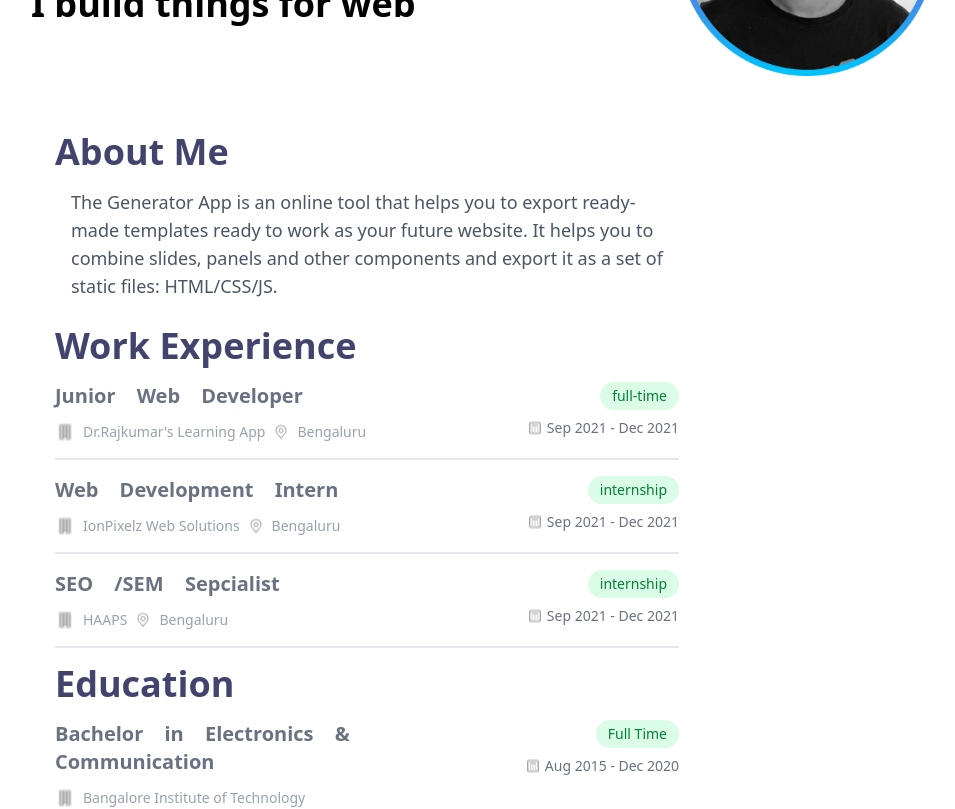
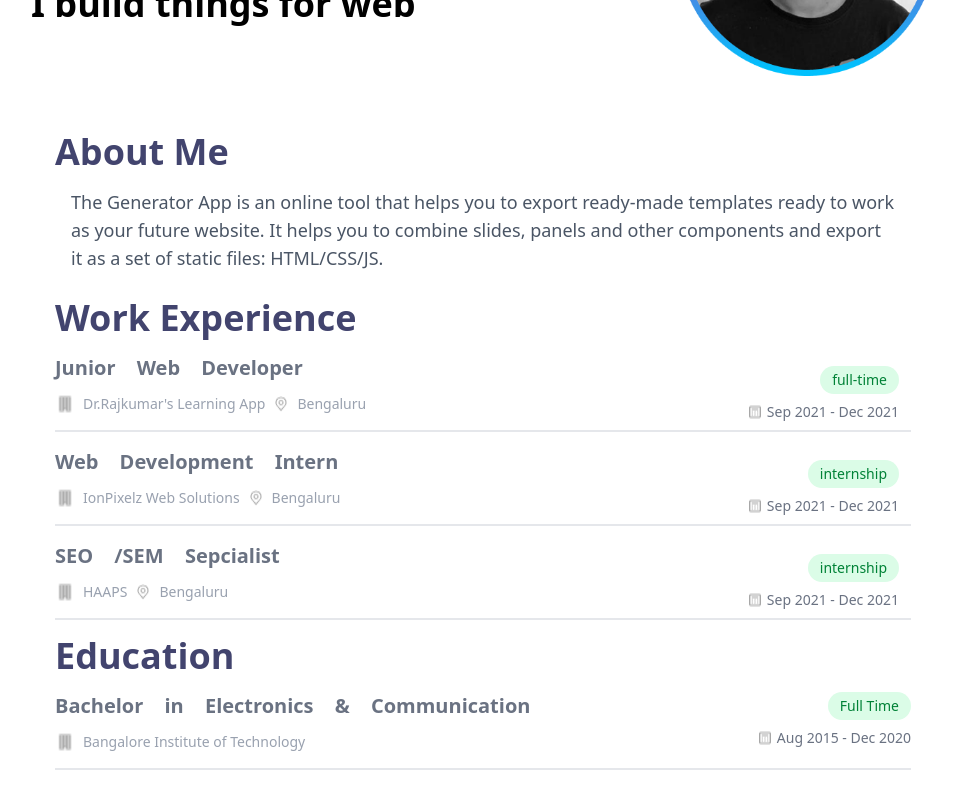
Before and after one commit to mwenaro/gomycode-react-ts-dev-portfolio, a React (Vite) app: page / in a window 1280 px wide. Shown: the part 420-1229 px from the top of the page, without its empty margins (157-1112 px from the left). Built offline with nearby package versions, Linux system fonts and the light colour scheme.

Commit message:
update the about section by adding an about component

```diff
--- a/src/components/AboutSection.tsx
+++ b/src/components/AboutSection.tsx
@@ -1,6 +1,8 @@
+import { JobExperience } from "./about/JobExperience";
+
 export function About() {
   return (
-    <section className=" px-18 py-2 max-w-3xl  ">
+    <section className=" px-4 md:px-18 py-2   ">
       {/* About me */}
       <div>
         <h2 className="text-4xl font-bold text-[#42446E]">About Me</h2>
@@ -17,125 +19,24 @@ export function About() {
         <h2 className=" mb-4 text-4xl font-bold text-[#42446E]">
           Work Experience
         </h2>
-
-        {/* Job 1 */}
-        <div className=" mb-4 border-b-2 border-gray-200 pb-4 flex justify-between items-start gap-4 flex-wrap">
-          {/* Left side */}
-          <div className="flex flex-col gap-2">
-            <h3 className="text-xl font-semibold text-gray-500 [word-spacing:1rem] mb-1">
-              Junior Web Developer
-            </h3>
-            <div className="flex items-center gap-2 flex-wrap">
-              <img
-                src="/images/jobicons.png"
-                alt="job icon"
-                className="w-5 h-5"
-              />
-              <p className="text-sm text-gray-400">
-                Dr.Rajkumar's Learning App
-              </p>
-              <img
-                src="/images/location.png"
-                alt="location icon"
-                className="w-4 h-4"
-              />
-              <span className="text-sm text-gray-400">Bengaluru</span>
-            </div>
-          </div>
-          {/* Right side */}
-          <div className="flex flex-col items-end gap-2 text-sm text-gray-500 min-w-fit">
-            <span className="inline-block px-3 py-1 bg-green-100 text-green-700 rounded-3xl">
-              full-time
-            </span>
-            {/* Calendar */}
-            <div className="flex items-center gap-1">
-              <img
-                src="/calender.png"
-                alt="calendar icon"
-                className="w-4 h-4"
-              />
-              <span>Sep 2021 - Dec 2021</span>
-            </div>
-          </div>
-        </div>
-
-        {/* Job 2 */}
-        <div className=" mb-4 border-b-2 border-gray-200 pb-4 flex justify-between items-start gap-4 flex-wrap">
-          {/* Left side */}
-          <div className="flex flex-col gap-2">
-            <h3 className="text-xl font-semibold text-gray-500 [word-spacing:1rem] mb-1">
-              Web Development Intern
-            </h3>
-            <div className="flex items-center gap-2 flex-wrap">
-              <img
-                src="/images/jobicons.png"
-                alt="job icon"
-                className="w-5 h-5"
-              />
-              <p className="text-sm text-gray-400">IonPixelz Web Solutions </p>
-              <img
-                src="/images/location.png"
-                alt="location icon"
-                className="w-4 h-4"
-              />
-              <span className="text-sm text-gray-400">Bengaluru</span>
-            </div>
-          </div>
-          {/* Right side */}
-          <div className="flex flex-col items-end gap-2 text-sm text-gray-500 min-w-fit">
-            <span className="inline-block px-3 py-1 bg-green-100 text-green-700 rounded-3xl">
-              internship
-            </span>
-            {/* Calendar*/}
-            <div className="flex items-center gap-1">
-              <img
-                src="/calender.png"
-                alt="calendar icon"
-                className="w-4 h-4"
-              />
-              <span>Sep 2021 - Dec 2021</span>
-            </div>
-          </div>
-        </div>
-
-        {/* Job 3 */}
-        <div className=" mb-4 border-b-2 border-gray-200 pb-4 flex justify-between items-start gap-4 flex-wrap">
-          {/* Left side */}
-          <div className="flex flex-col gap-2">
-            <h3 className="text-xl font-semibold text-gray-500 [word-spacing:1rem] mb-1">
-              SEO /SEM Sepcialist
-            </h3>
-            <div className="flex items-center gap-2 flex-wrap">
-              <img
-                src="/images/jobicons.png"
-                alt="job icon"
-                className="w-5 h-5"
-              />
-              <p className="text-sm text-gray-400">HAAPS </p>
-              <img
-                src="/images/location.png"
-                alt="location icon"
-                className="w-4 h-4"
-              />
-              <span className="text-sm text-gray-400">Bengaluru</span>
-            </div>
-          </div>
-          {/* Right side */}
-          <div className="flex flex-col items-end gap-2 text-sm text-gray-500 min-w-fit">
-            <span className="inline-block px-3 py-1 bg-green-100 text-green-700 rounded-3xl">
-              internship
-            </span>
-            {/* Calendar */}
-            <div className="flex items-center gap-1">
-              <img
-                src="/calender.png"
-                alt="calendar icon"
-                className="w-4 h-4"
-              />
-              <span>Sep 2021 - Dec 2021</span>
-            </div>
-          </div>
-        </div>
+        <JobExperience
+          title="Junior Web Developer"
+          company="Dr.Rajkumar's Learning App"
+          location="Bengaluru"
+          category="full-time"
+        />
+        <JobExperience
+          title="Web Development Intern"
+          company="IonPixelz Web Solutions"
+          location="Bengaluru"
+          category="internship"
+        />
+        <JobExperience
+          title="SEO /SEM Sepcialist"
+          company="HAAPS"
+          location="Bengaluru"
+          category="internship"
+        />
 
         {/* Education */}
         <div className="border-b-2 border-gray-200 pb-4">
--- /dev/null
+++ b/src/components/about/JobExperience.tsx
@@ -0,0 +1,46 @@
+interface JobExperienceProps {
+  title: string;
+  company: string;
+  category: "full-time" | "internship" | "part-time";
+  period?: string;
+  location: string;
+}
+export function JobExperience({
+  title,
+  company,
+  category,
+  period="Sep 2021 - Dec 2021",
+  location,
+}: JobExperienceProps) {
+  return (
+    <div className="relative mb-4 border-b-2 border-gray-200 pb-4 flex justify-between items-start gap-4 flex-wrap">
+      {/* Left side */}
+      <div className="flex flex-col gap-2">
+        <h3 className="text-xl font-semibold text-gray-500 [word-spacing:1rem] mb-1">
+          {title}
+        </h3>
+        <div className="flex items-center gap-2 flex-wrap">
+          <img src="/images/jobicons.png" alt="job icon" className="w-5 h-5" />
+          <p className="text-sm text-gray-400">{company}</p>
+          <img
+            src="/images/location.png"
+            alt="location icon"
+            className="w-4 h-4"
+          />
+          <span className="text-sm text-gray-400">{location}</span>
+        </div>
+      </div>
+      {/* Right side */}
+      <div className=" absolute top-3 right-3 flex flex-col items-end gap-2 text-sm text-gray-500 min-w-fit">
+        <span className="inline-block px-3 py-1 bg-green-100 text-green-700 rounded-3xl">
+          {category}{" "}
+        </span>
+        {/* Calendar */}
+        <div className="flex items-center gap-1">
+          <img src="/calender.png" alt="calendar icon" className="w-4 h-4" />
+          <span>{period}</span>
+        </div>
+      </div>
+    </div>
+  );
+}
```
